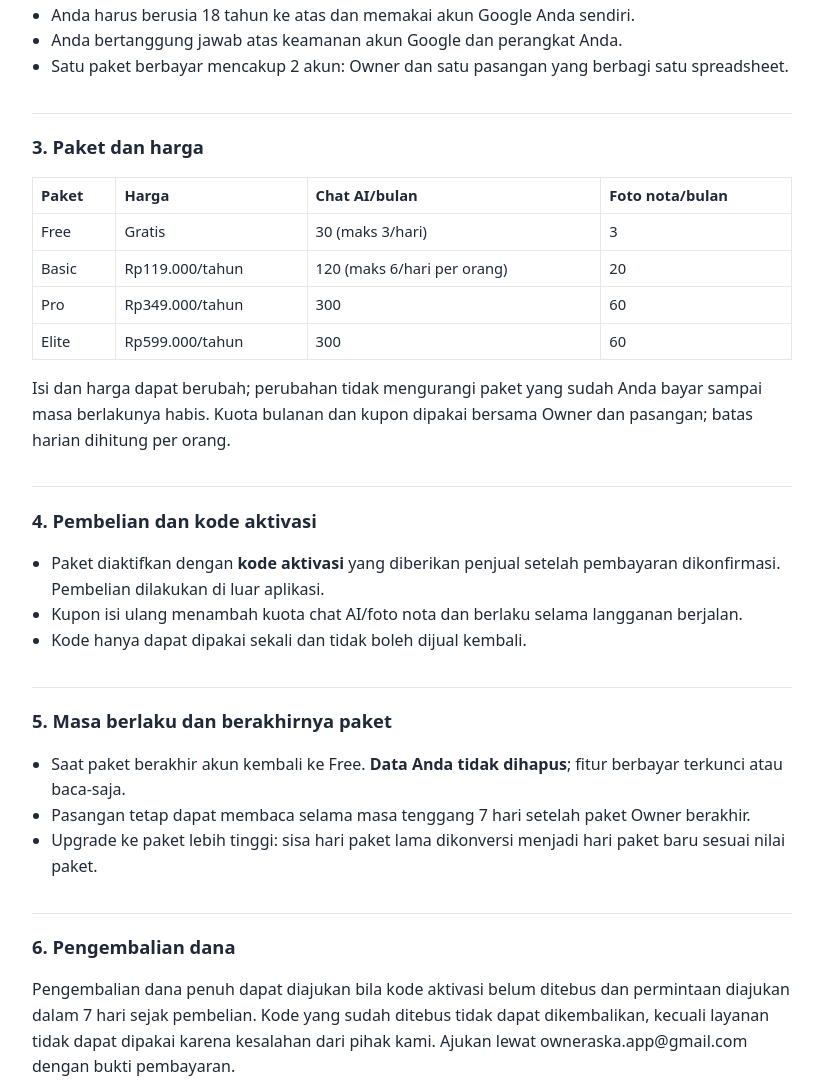
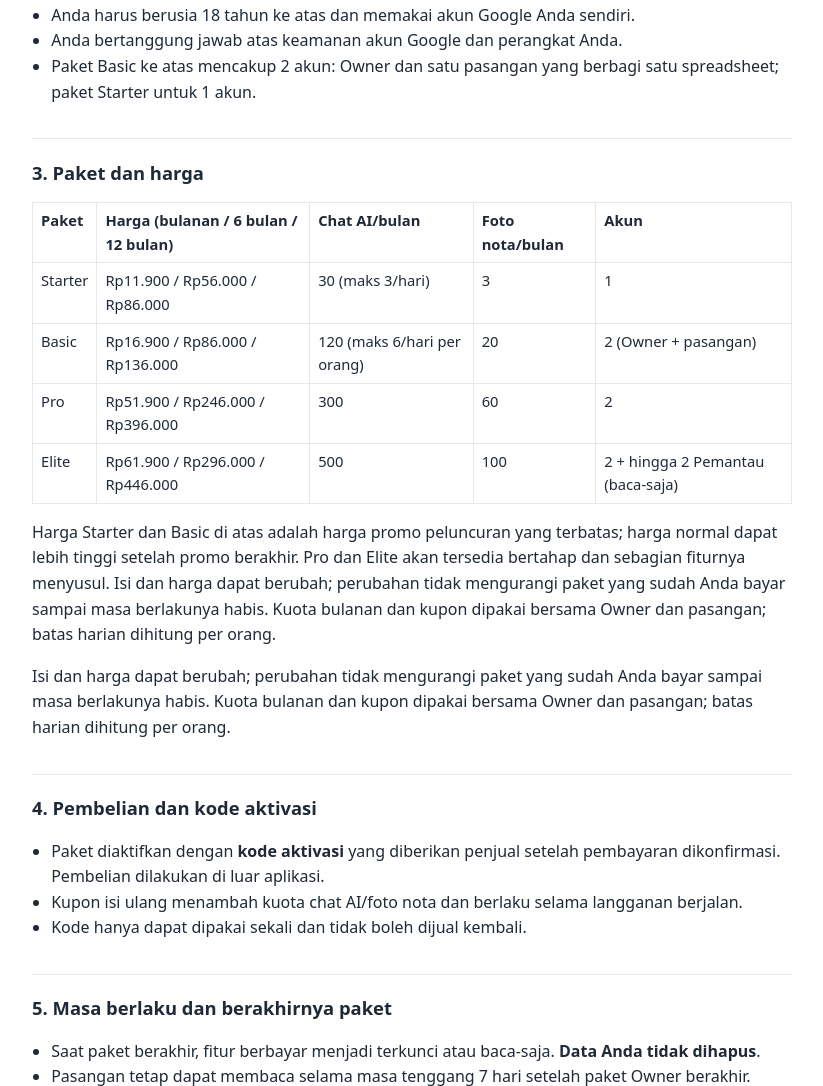
Before and after one commit to owneraskaapp-cloud/aska-web, a plain HTML site: page legal/syarat.html in a window 1280 px wide. Shown: the part 411-1497 px from the top of the page, without its empty margins (228-1051 px from the left). Drawn offline with Linux system fonts and the light colour scheme.

Commit message:
Perbarui harga di Syarat Layanan dan tautkan halaman harga dari beranda
Co-Authored-By: Claude Sonnet 5.5 <noreply@anthropic.com>
Claude-Session: https://claude.ai/code/session_016hsBnihg4zefXJgi7x2MzJ

```diff
--- a/legal/syarat.html
+++ b/legal/syarat.html
@@ -13,16 +13,17 @@ a{color:#0b6e4f}nav a{margin-right:12px}</style></head><body>
 <h2>2. Akun dan kelayakan</h2>
 <ul><li>Anda harus berusia 18 tahun ke atas dan memakai akun Google Anda sendiri.</li>
 <li>Anda bertanggung jawab atas keamanan akun Google dan perangkat Anda.</li>
-<li>Satu paket berbayar mencakup 2 akun: Owner dan satu pasangan yang berbagi satu spreadsheet.</li></ul>
+<li>Paket Basic ke atas mencakup 2 akun: Owner dan satu pasangan yang berbagi satu spreadsheet; paket Starter untuk 1 akun.</li></ul>
 
 <h2>3. Paket dan harga</h2>
 <table>
-<tr><th>Paket</th><th>Harga</th><th>Chat AI/bulan</th><th>Foto nota/bulan</th></tr>
-<tr><td>Free</td><td>Gratis</td><td>30 (maks 3/hari)</td><td>3</td></tr>
-<tr><td>Basic</td><td>Rp119.000/tahun</td><td>120 (maks 6/hari per orang)</td><td>20</td></tr>
-<tr><td>Pro</td><td>Rp349.000/tahun</td><td>300</td><td>60</td></tr>
-<tr><td>Elite</td><td>Rp599.000/tahun</td><td>300</td><td>60</td></tr>
+<tr><th>Paket</th><th>Harga (bulanan / 6 bulan / 12 bulan)</th><th>Chat AI/bulan</th><th>Foto nota/bulan</th><th>Akun</th></tr>
+<tr><td>Starter</td><td>Rp11.900 / Rp56.000 / Rp86.000</td><td>30 (maks 3/hari)</td><td>3</td><td>1</td></tr>
+<tr><td>Basic</td><td>Rp16.900 / Rp86.000 / Rp136.000</td><td>120 (maks 6/hari per orang)</td><td>20</td><td>2 (Owner + pasangan)</td></tr>
+<tr><td>Pro</td><td>Rp51.900 / Rp246.000 / Rp396.000</td><td>300</td><td>60</td><td>2</td></tr>
+<tr><td>Elite</td><td>Rp61.900 / Rp296.000 / Rp446.000</td><td>500</td><td>100</td><td>2 + hingga 2 Pemantau (baca-saja)</td></tr>
 </table>
+<p>Harga Starter dan Basic di atas adalah harga promo peluncuran yang terbatas; harga normal dapat lebih tinggi setelah promo berakhir. Pro dan Elite akan tersedia bertahap dan sebagian fiturnya menyusul. Isi dan harga dapat berubah; perubahan tidak mengurangi paket yang sudah Anda bayar sampai masa berlakunya habis. Kuota bulanan dan kupon dipakai bersama Owner dan pasangan; batas harian dihitung per orang.</p>
 <p>Isi dan harga dapat berubah; perubahan tidak mengurangi paket yang sudah Anda bayar sampai masa berlakunya habis. Kuota bulanan dan kupon dipakai bersama Owner dan pasangan; batas harian dihitung per orang.</p>
 
 <h2>4. Pembelian dan kode aktivasi</h2>
@@ -31,7 +32,7 @@ a{color:#0b6e4f}nav a{margin-right:12px}</style></head><body>
 <li>Kode hanya dapat dipakai sekali dan tidak boleh dijual kembali.</li></ul>
 
 <h2>5. Masa berlaku dan berakhirnya paket</h2>
-<ul><li>Saat paket berakhir akun kembali ke Free. <b>Data Anda tidak dihapus</b>; fitur berbayar terkunci atau baca-saja.</li>
+<ul><li>Saat paket berakhir, fitur berbayar menjadi terkunci atau baca-saja. <b>Data Anda tidak dihapus</b>.</li>
 <li>Pasangan tetap dapat membaca selama masa tenggang 7 hari setelah paket Owner berakhir.</li>
 <li>Upgrade ke paket lebih tinggi: sisa hari paket lama dikonversi menjadi hari paket baru sesuai nilai paket.</li></ul>
 
```
Also changed, not shown: legal/index.html (+2 -2 lines).
